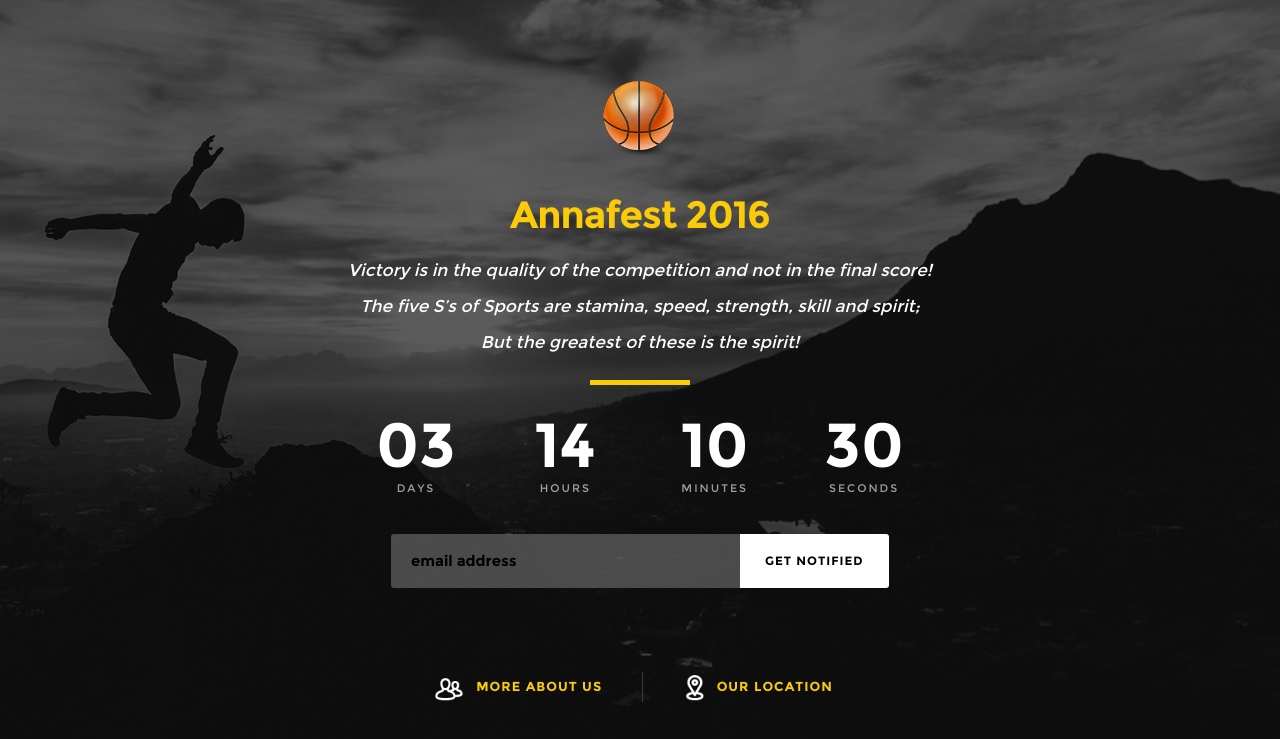
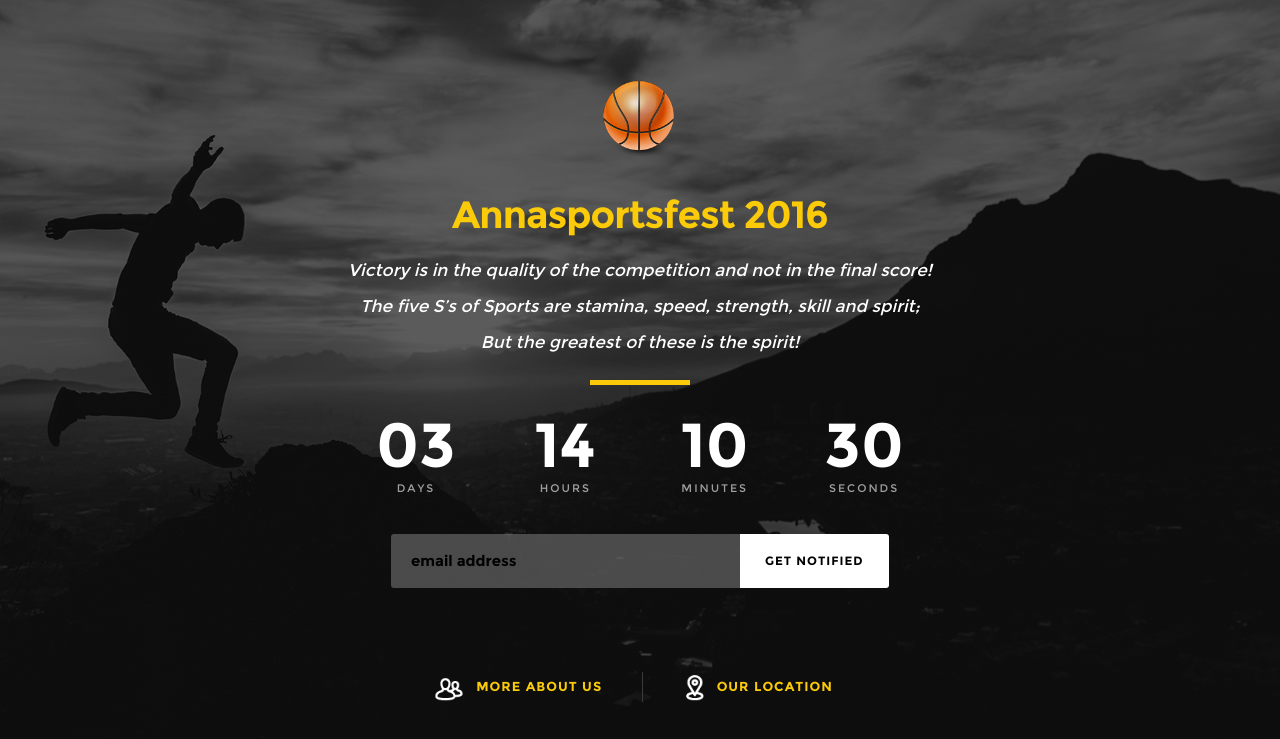
Before and after one commit to amuthu1996/annafest.github.io, a plain HTML site: page index.html in a window 1280 px wide. Shown: the top 739 px of the page. Drawn offline with Linux system fonts and the light colour scheme.

Commit message:
name changed to Annasportsfest 2016

```diff
--- a/index.html
+++ b/index.html
@@ -8,7 +8,7 @@
 	<!--- Basic Page Needs
    ================================================== -->
    <meta charset="utf-8">
-	 <title>Annafest 2016</title>
+	 <title>Annasportsfest 2016</title>
     <meta name="description" content="Anna fest 2016 is the offical sports fest of College of engineering,Guindy. Feb 2016.">
     <meta name="keyword" content="annafest, ceg, sportsfest, tamilnadu, chennai, anna university">
 
@@ -53,7 +53,7 @@
 
             <div id="main-content" class="twelve columns">
 
-               <h1>Annafest 2016</h1>
+               <h1>Annasportsfest 2016</h1>
 
                <p>
                <i>Victory is in the quality of the competition and not in the final score!</i><br>
```
